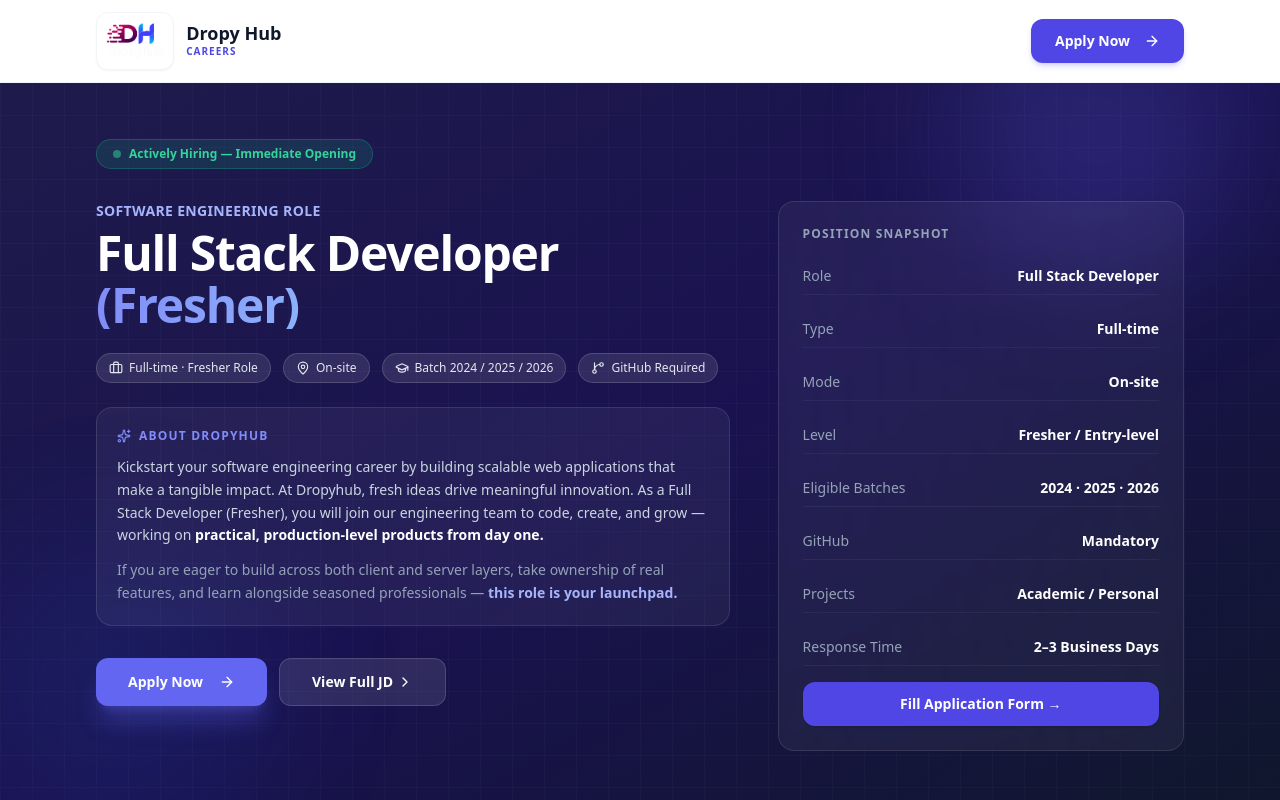
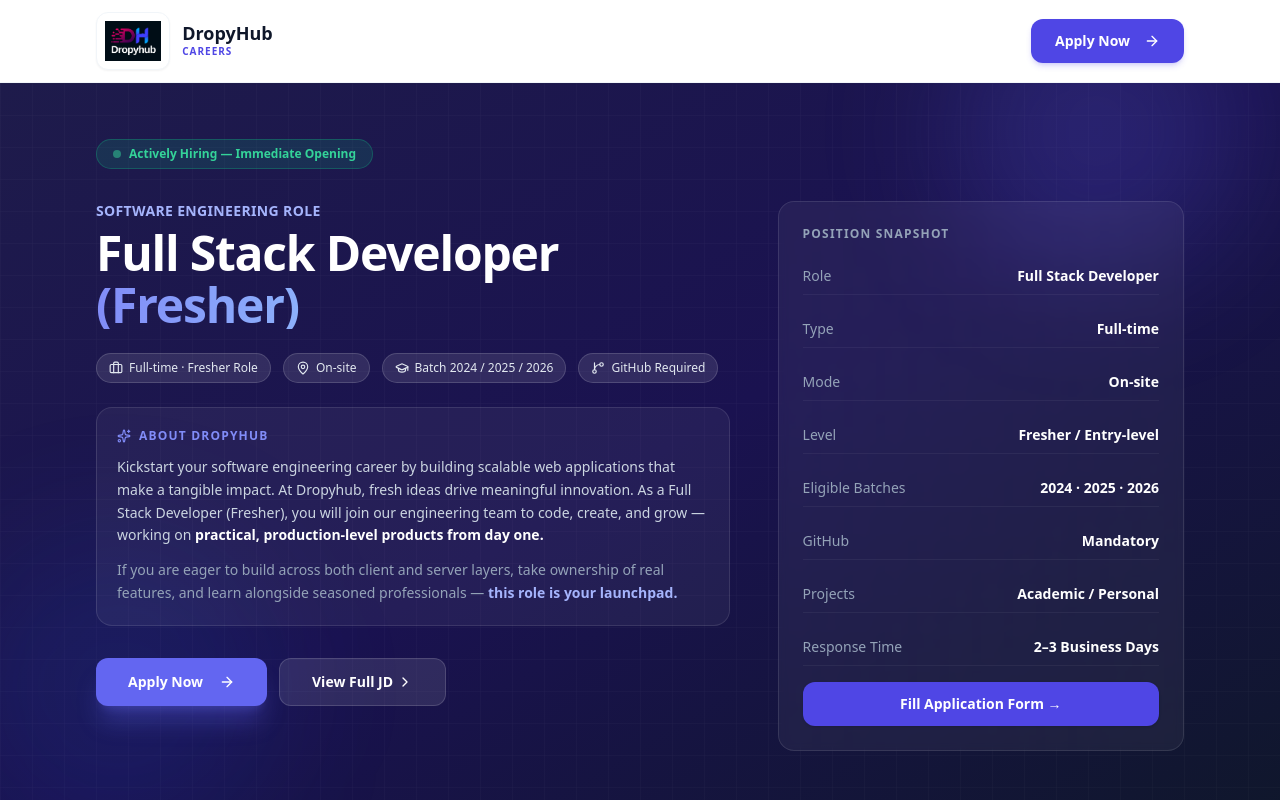
Before and after one commit to rahuldropyhub-wq/Field-Executive-Form, a React (Vite) app: page /jobs in a window 1280 px wide. Shown: the top 800 px of the page. Built offline with nearby package versions, Linux system fonts and the light colour scheme.

Commit message:
chore: update branding from 'Dropy Hub' to 'DropyHub' and use direct logo file

```diff
--- a/src/App.jsx
+++ b/src/App.jsx
@@ -43,12 +43,12 @@
         <Route path="/recruiter" element={<RecruiterLanding />} />
         <Route path="/recruiter-register" element={<RecruiterRegistrationForm />} />
 
-        {/* ─── Dropy Hub Candidate – Primary Dedicated URLs ─── */}
+        {/* ─── DropyHub Candidate – Primary Dedicated URLs ─── */}
         <Route path="/candidate" element={<CandidateLanding />} />
         <Route path="/candidate/apply" element={<CandidateRegistrationForm />} />
         <Route path="/candidate/register" element={<CandidateRegistrationForm />} />
 
-        {/* Dropy Hub Candidate – Alias Routes */}
+        {/* DropyHub Candidate – Alias Routes */}
         <Route path="/careers" element={<CandidateLanding />} />
         <Route path="/dropy" element={<CandidateLanding />} />
         <Route path="/jobs" element={<CandidateLanding />} />
--- a/src/pages/CandidateLanding.jsx
+++ b/src/pages/CandidateLanding.jsx
@@ -14,7 +14,7 @@
   const [showModal, setShowModal] = useState(false)
 
   useEffect(() => {
-    document.title = "Full Stack Developer (Fresher) | Dropy Hub Careers"
+    document.title = "Full Stack Developer (Fresher) | DropyHub Careers"
     window.scrollTo(0, 0)
   }, [])
 
@@ -278,11 +278,10 @@
         <div className="max-w-6xl mx-auto px-4 sm:px-6 lg:px-8 h-18 py-3 flex items-center justify-between">
           <div className="flex items-center gap-3 cursor-pointer" onClick={() => navigate("/candidate")}>
             <div className="bg-white p-2 rounded-xl shadow-sm border border-slate-100">
-              <img src="/dropy-logo.png" alt="Dropy Hub" className="h-10 w-auto object-contain"
-                onError={(e) => { e.currentTarget.src = "/dropyhub-logo.jpg" }} />
+              <img src="/dropyhub-logo.jpg" alt="DropyHub" className="h-10 w-auto object-contain" />
             </div>
             <div>
-              <p className="text-lg font-bold text-slate-900 leading-none">Dropy Hub</p>
+              <p className="text-lg font-bold text-slate-900 leading-none">DropyHub</p>
               <p className="text-[10px] font-bold text-indigo-600 uppercase tracking-widest mt-0.5">Careers</p>
             </div>
           </div>
@@ -514,7 +513,7 @@
         <div className="max-w-6xl mx-auto px-4 sm:px-6 lg:px-8">
           <div className="text-center mb-14">
             <span className="text-xs font-bold text-indigo-400 uppercase tracking-widest bg-indigo-500/10 border border-indigo-500/20 px-3 py-1 rounded-full">
-              Why Dropy Hub?
+              Why DropyHub?
             </span>
             <h2 className="text-3xl sm:text-4xl font-extrabold mt-4 tracking-tight">Why Join Dropyhub?</h2>
             <p className="text-slate-400 mt-2 text-base max-w-xl mx-auto">
@@ -822,12 +821,11 @@
       <footer className="bg-slate-950 text-slate-400 py-10 border-t border-slate-800">
         <div className="max-w-6xl mx-auto px-4 sm:px-6 lg:px-8 flex flex-col sm:flex-row items-center justify-between gap-4">
           <div className="flex items-center gap-3">
-            <img src="/dropy-logo.png" alt="Dropy Hub" className="h-8 w-auto object-contain brightness-0 invert opacity-70"
-              onError={(e) => { e.currentTarget.src = "/dropyhub-logo.jpg" }} />
-            <span className="text-sm font-semibold text-white">Dropy Hub Careers</span>
+            <img src="/dropyhub-logo.jpg" alt="DropyHub" className="h-8 w-auto object-contain brightness-0 invert opacity-70" />
+            <span className="text-sm font-semibold text-white">DropyHub Careers</span>
           </div>
           <p className="text-xs text-slate-500 text-center">
-            &copy; 2026 Dropy Hub. All rights reserved. &nbsp;·&nbsp; Full Stack Developer – Fresher Hiring Portal.
+            &copy; 2026 DropyHub. All rights reserved. &nbsp;·&nbsp; Full Stack Developer – Fresher Hiring Portal.
           </p>
         </div>
       </footer>
--- a/src/pages/CandidateRegistrationForm.jsx
+++ b/src/pages/CandidateRegistrationForm.jsx
@@ -72,7 +72,7 @@
   const [isUploading, setIsUploading] = useState(false)
 
   useEffect(() => {
-    document.title = "Candidate Application | Dropy Hub"
+    document.title = "Candidate Application | DropyHub"
   }, [])
 
   const form = useForm({
@@ -260,7 +260,7 @@
 
       navigate("/success", {
         state: {
-          role: "Candidate Application (Dropy Hub)",
+          role: "Candidate Application (DropyHub)",
           backUrl: "/candidate-register",
         },
       })
@@ -298,10 +298,9 @@
 
           <div className="bg-white p-3 rounded-2xl shadow-sm border border-slate-100 mb-5 flex items-center justify-center">
             <img
-              src="/dropy-logo.png"
-              alt="Dropy Hub Logo"
+              src="/dropyhub-logo.jpg"
+              alt="DropyHub Logo"
               className="h-12 sm:h-14 w-auto object-contain"
-              onError={(e) => { e.currentTarget.src = "/dropyhub-logo.jpg" }}
             />
           </div>
           <h1 className="text-2xl sm:text-3xl font-bold tracking-tight text-slate-900 text-center">Join Our Team</h1>
@@ -701,7 +700,7 @@
       </div>
 
       <div className="text-center mt-6 text-xs text-slate-400 z-10">
-        &copy; 2026 Dropy Hub. All rights reserved.
+        &copy; 2026 DropyHub. All rights reserved.
       </div>
     </div>
   )
--- a/src/pages/admin/Dashboard.jsx
+++ b/src/pages/admin/Dashboard.jsx
@@ -239,14 +239,14 @@
         doc.setFontSize(22);
         doc.setTextColor(79, 70, 229);
         doc.setFont("helvetica", "bold");
-        doc.text("Dropy Hub", 14, 22);
+        doc.text("DropyHub", 14, 22);
       }
 
       doc.setFontSize(16);
       doc.setTextColor(40, 40, 40);
       const reportTitle = isPhonePe
         ? "PhonePe Field Executives Application Report"
-        : (isTide ? "Tide Field Executives Application Report" : (isRecruiter ? "Recruiter Application Report" : "Dropy Hub Technical Candidates Report"));
+        : (isTide ? "Tide Field Executives Application Report" : (isRecruiter ? "Recruiter Application Report" : "DropyHub Technical Candidates Report"));
       doc.text(reportTitle, 14, 32);
 
       const dateStr = new Date().toLocaleDateString();
```
